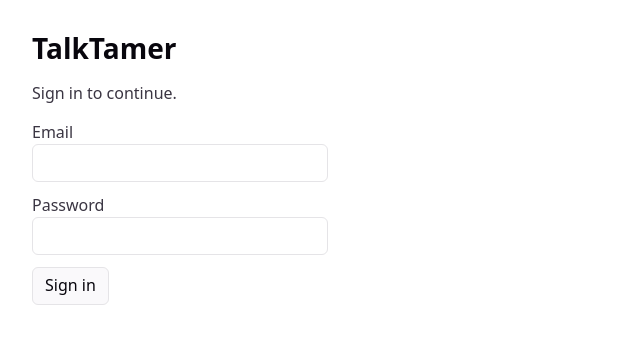
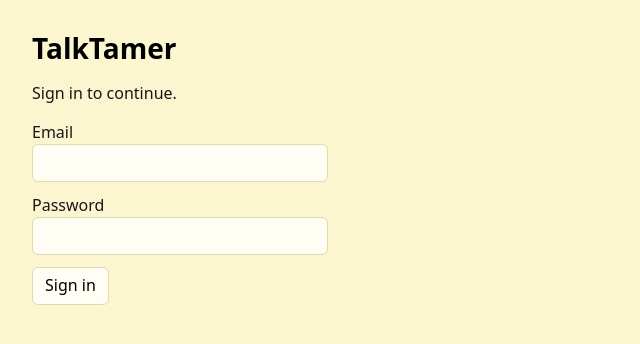
Before and after one commit to Kolupso/talktamer, a React (Vite) app: page /login in a window 1280 px wide. Shown: the top 344 px of the page, without its empty margins (0-640 px from the left). Built offline with nearby package versions, Linux system fonts and the light colour scheme; no server answers.

Commit message:
Phase 9: apply brand palette (orange/cream/black) across light and dark themes

```diff
--- a/src/index.css
+++ b/src/index.css
@@ -1,14 +1,18 @@
 :root {
-  --text: #3a3542;
-  --text-muted: #6b6375;
-  --text-h: #08060d;
-  --bg: #ffffff;
-  --panel: #faf9fb;
-  --border: #e5e4e7;
-  --accent: #7c3aed;
-  --accent-text: #ffffff;
-  --danger: #dc2626;
-  --code-bg: #f4f3ec;
+  /* Brand palette: orange #EF4123, cream #FBF5D0, black #000 */
+  --brand-orange: #ef4123;
+  --brand-cream: #fbf5d0;
+
+  --text: #171717;
+  --text-muted: #6b6455;
+  --text-h: #000000;
+  --bg: #fbf5d0;
+  --panel: #fffdf4;
+  --border: #e3d9ae;
+  --accent: #ef4123;
+  --accent-text: #000000;
+  --danger: #b00020;
+  --code-bg: #f1e9c4;
 
   --sans: system-ui, 'Segoe UI', Roboto, sans-serif;
   --mono: ui-monospace, Consolas, monospace;
@@ -22,16 +26,16 @@
 
 @media (prefers-color-scheme: dark) {
   :root {
-    --text: #d5d3da;
-    --text-muted: #9ca3af;
-    --text-h: #f3f4f6;
-    --bg: #16171d;
-    --panel: #1f2028;
-    --border: #2e303a;
-    --accent: #c084fc;
-    --accent-text: #16171d;
-    --danger: #f87171;
-    --code-bg: #1f2028;
+    --text: #e8e1c4;
+    --text-muted: #a49e86;
+    --text-h: #fbf5d0;
+    --bg: #100f0c;
+    --panel: #1c1a15;
+    --border: #34302a;
+    --accent: #ef4123;
+    --accent-text: #000000;
+    --danger: #ff7a6b;
+    --code-bg: #26231c;
   }
 }
 
@@ -48,7 +52,7 @@ h1,
 h2,
 h3 {
   color: var(--text-h);
-  font-weight: 600;
+  font-weight: 700;
   line-height: 1.2;
 }
 h1 {
@@ -72,8 +76,11 @@ button {
   color: var(--text-h);
   border-radius: 6px;
   padding: 0.4rem 0.75rem;
+  transition:
+    border-color 0.12s ease,
+    background 0.12s ease;
 }
-button:hover {
+button:hover:not(:disabled) {
   border-color: var(--accent);
 }
 button:disabled {
@@ -84,16 +91,25 @@ button.primary {
   background: var(--accent);
   color: var(--accent-text);
   border-color: var(--accent);
+  font-weight: 600;
+}
+button.primary:hover:not(:disabled) {
+  filter: brightness(1.05);
 }
 button.danger {
   color: var(--danger);
+}
+
+:focus-visible {
+  outline: 2px solid var(--accent);
+  outline-offset: 1px;
 }
 
 input,
 select {
   font: inherit;
   color: var(--text-h);
-  background: var(--bg);
+  background: var(--panel);
   border: 1px solid var(--border);
   border-radius: 6px;
   padding: 0.4rem 0.5rem;
```
